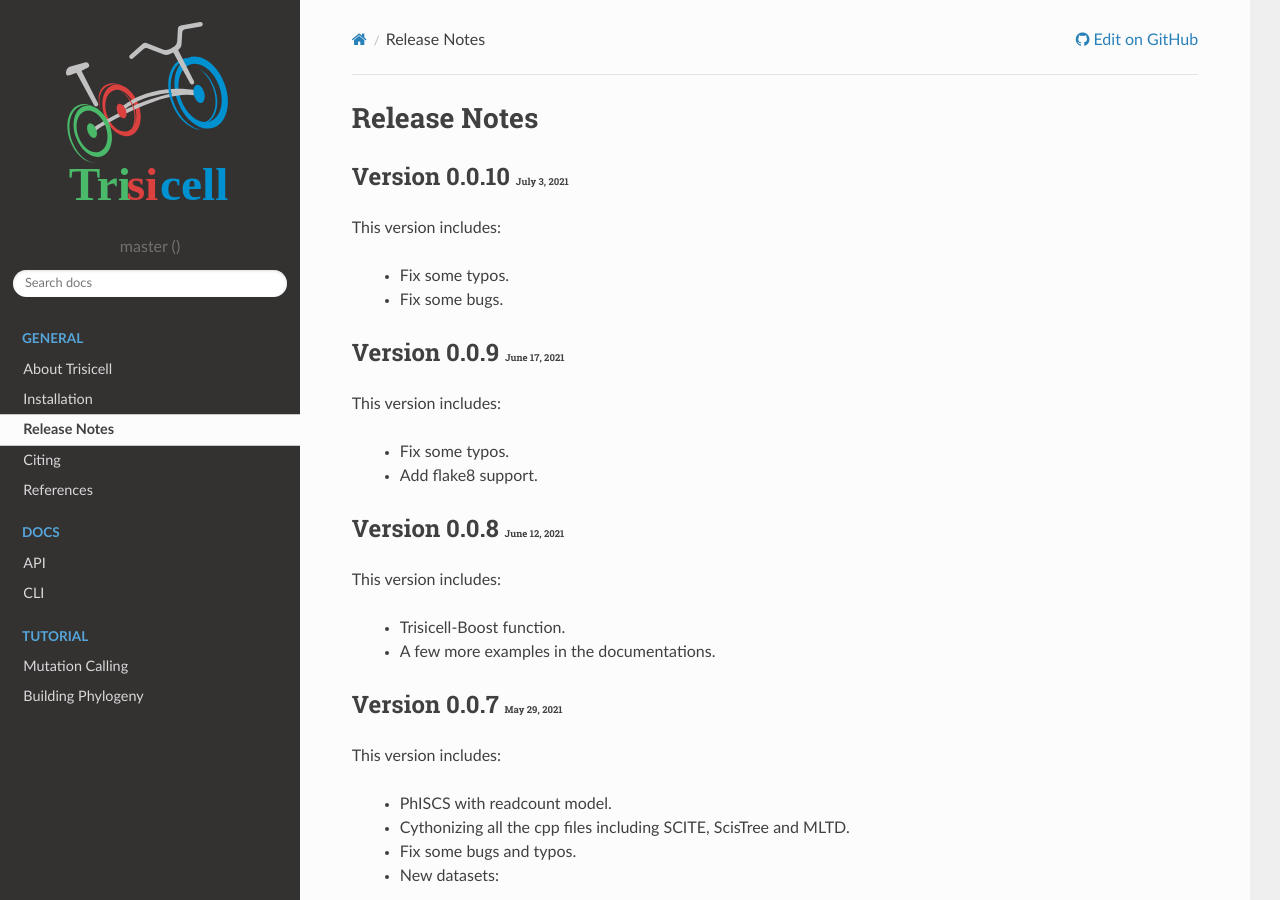
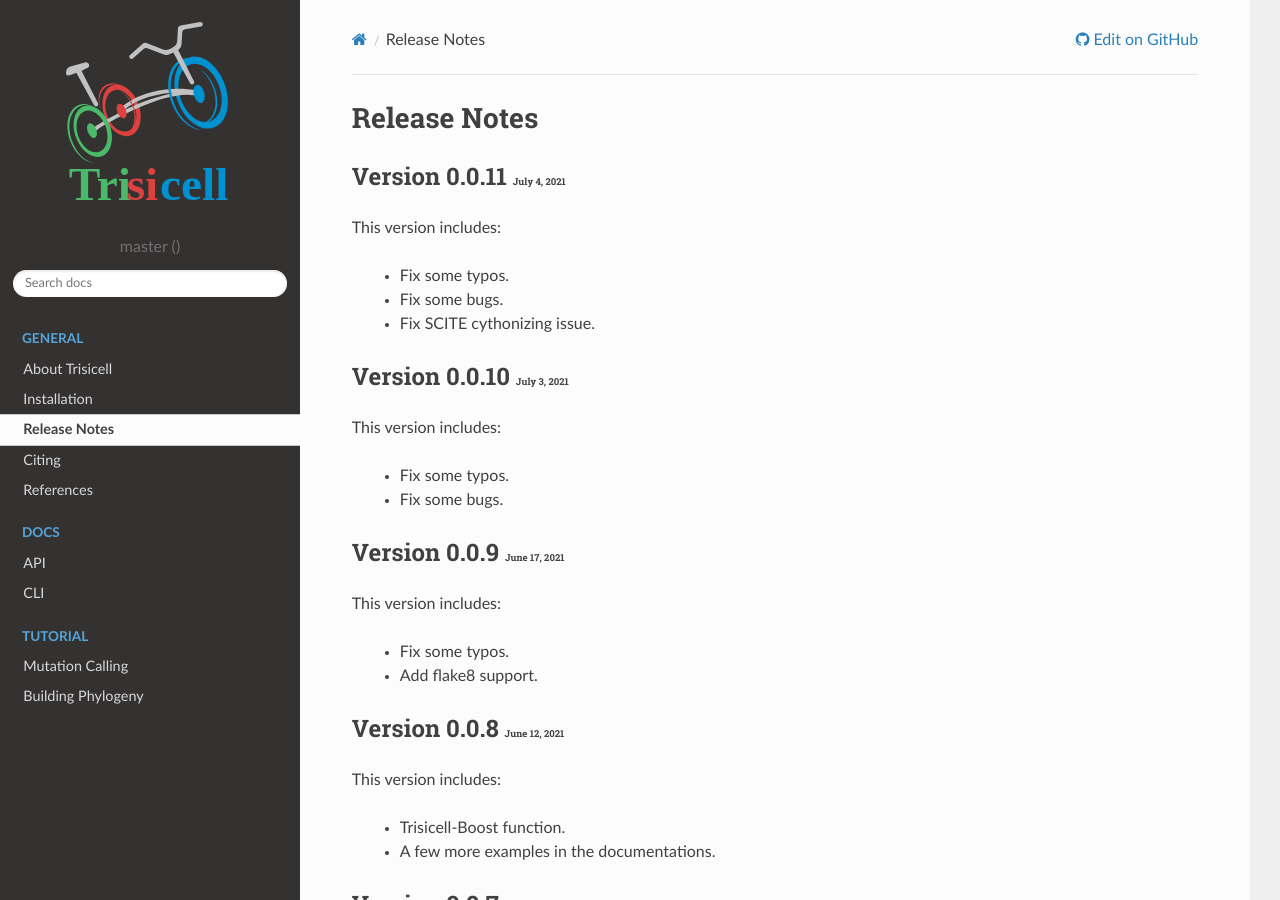
Before and after one commit to faridrashidi/trisicell, a Sphinx documentation site: the page built from docs/source/release_notes.rst, in a window 1280 px wide and 900 px high. Built offline with Sphinx 7.4.7 and the Read the Docs theme 2.0.0, drawn with Linux system fonts in a browser that asks for light colours; pages that are not in the unit, such as notebooks, are missing from menus; the version number could not be read and is left out.

Commit message:
add release note

```diff
--- a/docs/source/release_notes.rst
+++ b/docs/source/release_notes.rst
@@ -5,6 +5,16 @@
 
 Release Notes
 =============
+
+
+Version 0.0.11 :small:`July 4, 2021`
+-------------------------------------
+
+This version includes:
+
+    - Fix some typos.
+    - Fix some bugs.
+    - Fix SCITE cythonizing issue.
 
 
 Version 0.0.10 :small:`July 3, 2021`
```
